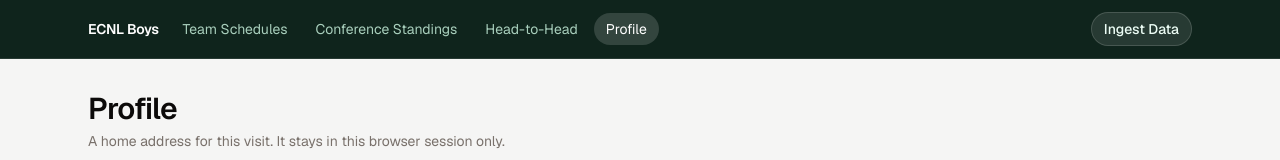
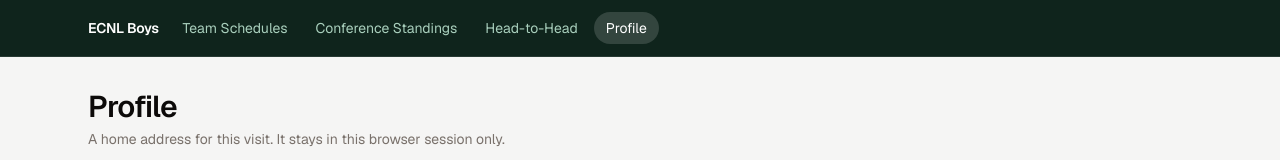
Before and after one commit to mv97hub/ecnl-schedule-pilot, a Next.js app in the folder web/: page /profile in a window 1280 px wide. Shown: the top 160 px of the page. Built offline with nearby package versions, Linux system fonts and the light colour scheme; no server answers.

Commit message:
Remove the Ingest Data button from the header.
The nav links stay. The ingest API is unchanged.

```diff
--- a/web/components/AppHeader.tsx
+++ b/web/components/AppHeader.tsx
@@ -2,22 +2,17 @@
 
 import Link from "next/link";
 import { usePathname } from "next/navigation";
-import { useState } from "react";
-
-import { IngestModal } from "@/components/IngestModal";
 
 export function AppHeader() {
   const path = usePathname();
-  const [open, setOpen] = useState(false);
   const schedules = path === "/";
   const standings = path.startsWith("/standings");
   const headToHead = path.startsWith("/head-to-head");
   const profile = path.startsWith("/profile");
 
   return (
-    <>
-      <header className="sticky top-0 z-30 border-b border-white/10 bg-[#0f241c] text-white">
-        <div className="mx-auto flex max-w-6xl flex-wrap items-center gap-3 px-6 py-3">
+    <header className="sticky top-0 z-30 border-b border-white/10 bg-[#0f241c] text-white">
+      <div className="mx-auto flex max-w-6xl flex-wrap items-center gap-3 px-6 py-3">
           <Link href="/" className="text-sm font-semibold tracking-tight">
             ECNL Boys
           </Link>
@@ -50,17 +45,8 @@ export function AppHeader() {
             >
               Profile
             </Link>
-          </nav>
-          <button
-            type="button"
-            onClick={() => setOpen(true)}
-            className="ml-auto rounded-full border border-white/15 bg-white/10 px-3 py-1.5 text-sm font-medium text-emerald-50 hover:bg-white/15"
-          >
-            Ingest Data
-          </button>
-        </div>
-      </header>
-      {open && <IngestModal onClose={() => setOpen(false)} />}
-    </>
+        </nav>
+      </div>
+    </header>
   );
 }
```
